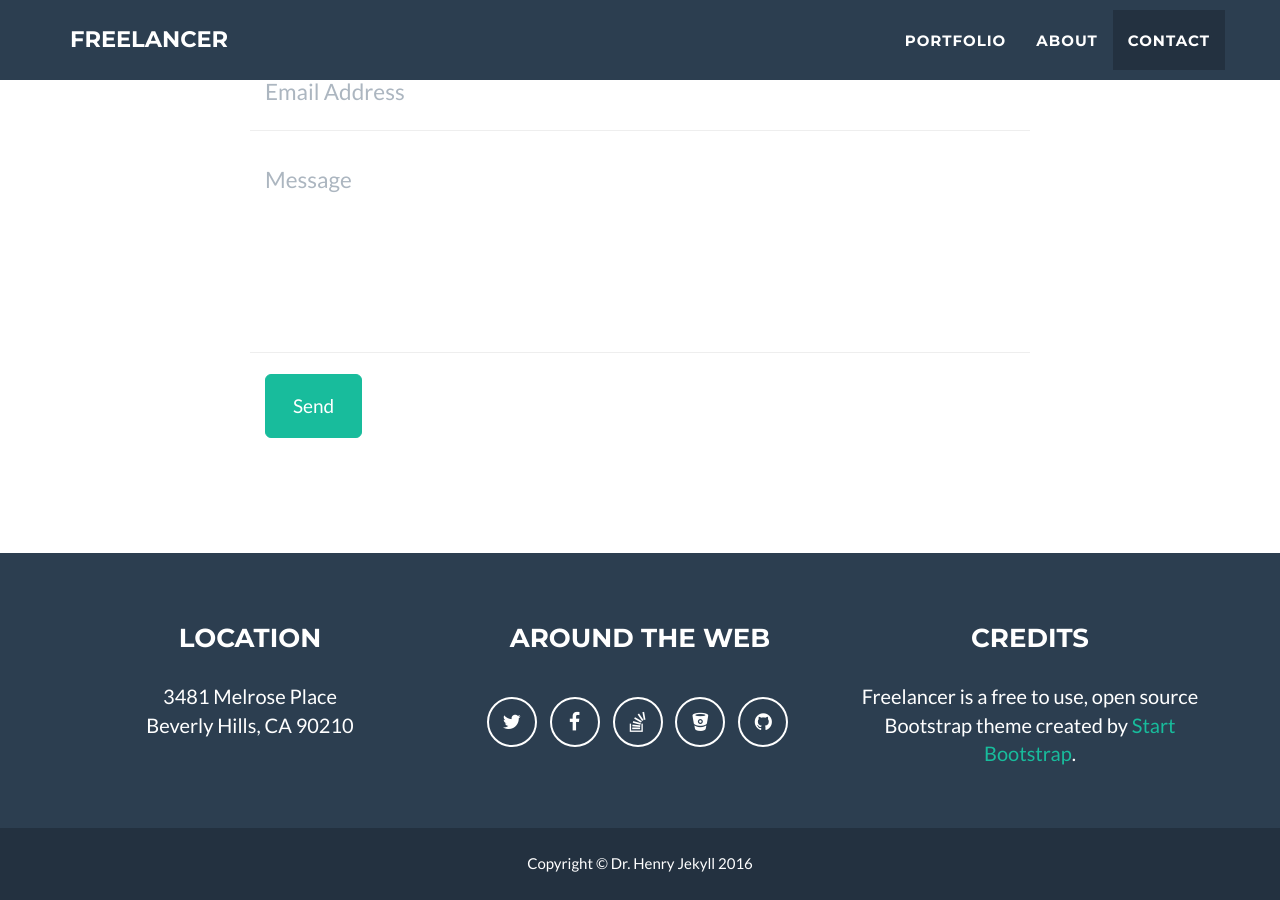
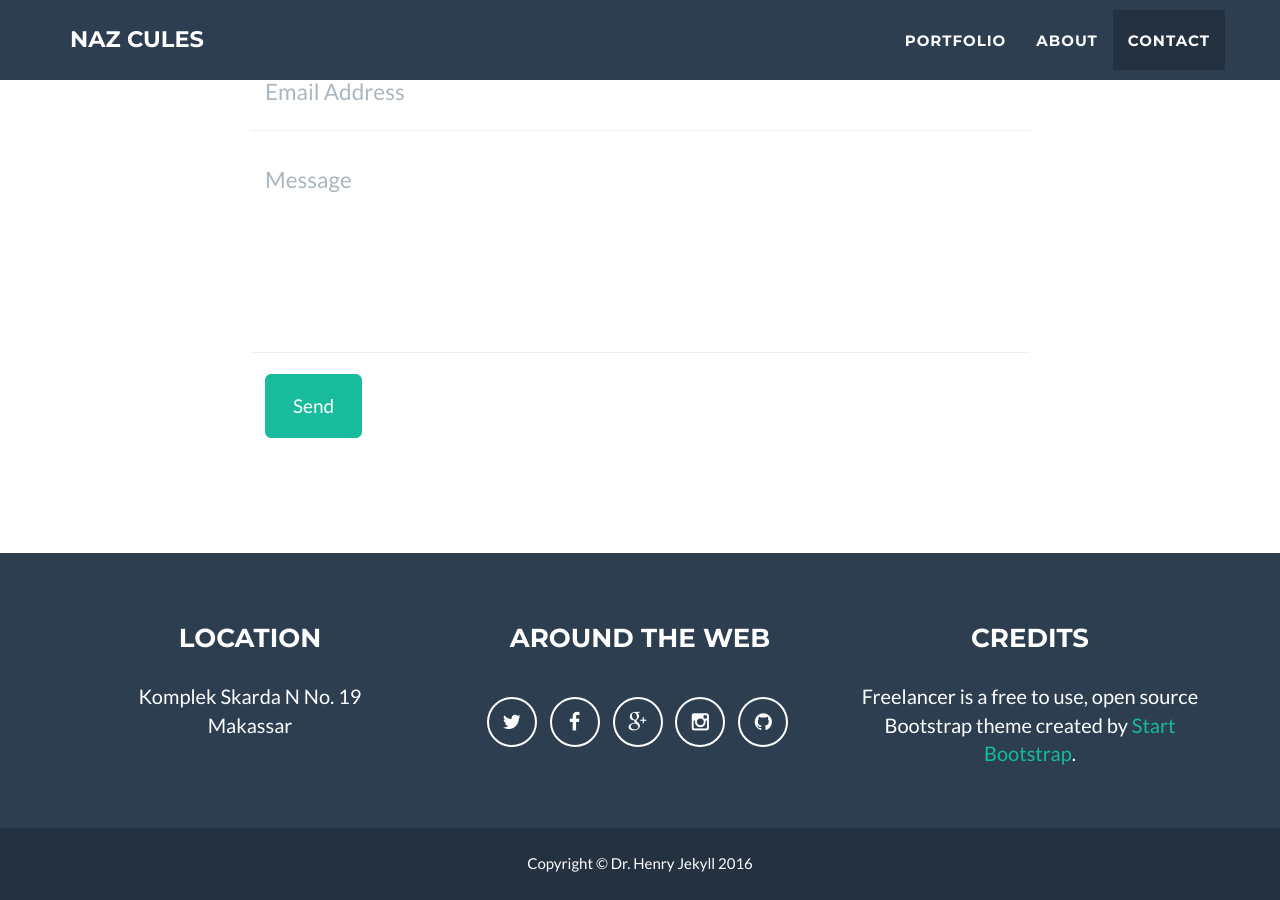
Before and after one commit to nasrullahid/nazcules.github.io, a Jekyll site: the page built from index.html, in a window 1280 px wide and 900 px high, scrolled down 2485 px. Built offline with Jekyll 4.4.1, drawn with Linux system fonts in a browser that asks for light colours.

Commit message:
Update _config.yml

```diff
--- a/_config.yml
+++ b/_config.yml
@@ -1,6 +1,6 @@
 # Site settings
-title: Freelancer
-email: your-email@domain.com
+title: Naz Cules
+email: naz.cules@gmail.com
 url: https://example.github.io
 description: "Write an awesome description for your new site here. You can edit this line in _config.yml. It will appear in your document head meta (for Google search results) and in your feed.xml site description."
 skills: "Web Developer - Graphic Artist - User Experience Designer"
@@ -39,20 +39,20 @@ footer:
 # Social networks usernames (many more available: google-plus, flickr, dribbble, pinterest, instagram, tumblr, linkedin, etc.)
 social:
   - title: twitter
-    url: http://twitter.com/jekyllrb
+    url: http://twitter.com/nazcules
   - title: facebook
-    url:
-  - title: stack-overflow
-    url: http://stackoverflow.com/questions/tagged/jekyll
-  - title: bitbucket
-    url: http://bitbucket.org/jekyll
+    url: http://facebook.com/naszh.barca
+  - title: google-plus
+    url: http://plus.google.com/+nazcules
+  - title: instagram
+    url: http://instagram.com/nazcules
   - title: github
-    url: http://github.com/jekyll
+    url: http://github.com/nazcules
 
 # Postal address (add as many lines as necessary)
 address:
-  - line: 3481 Melrose Place
-  - line: Beverly Hills, CA 90210
+  - line: Komplek Skarda N No. 19
+  - line: Makassar
 
 # Credits content
 credits: 'Freelancer is a free to use, open source Bootstrap theme created by <a href="http://startbootstrap.com">Start Bootstrap</a>.'
```
